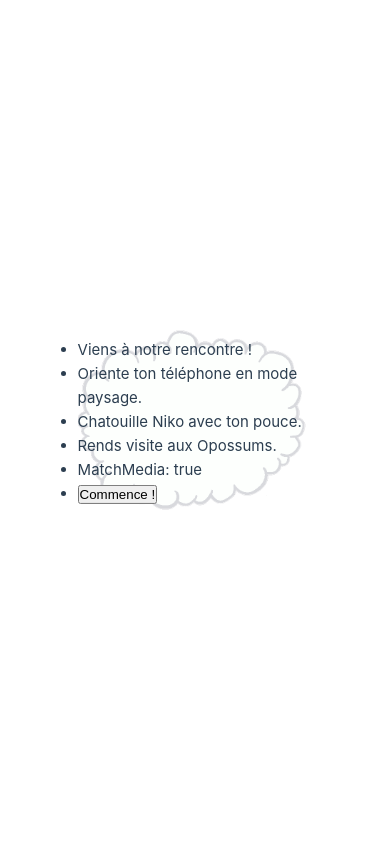
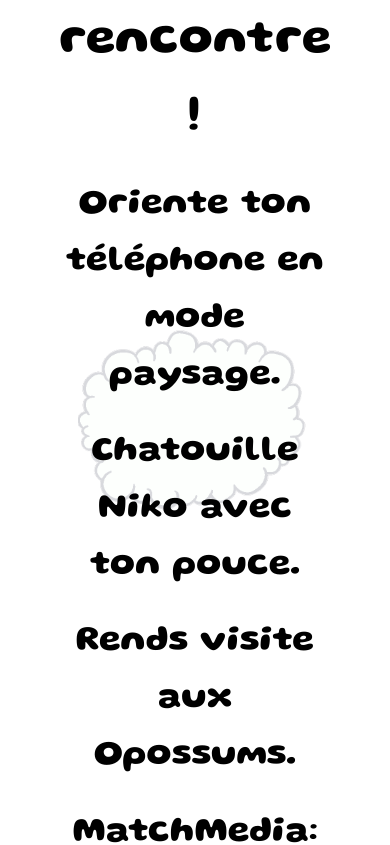
Before and after one commit to chadoc/opossum, a Vue app: page / in a window 390 px wide. Shown: the top 845 px of the page. Built offline with nearby package versions, Linux system fonts and the light colour scheme.

Commit message:
fix: font on mobile

```diff
--- a/src/assets/base.css
+++ b/src/assets/base.css
@@ -68,6 +68,7 @@ body {
     background-color 0.5s;
   line-height: 1.6;
   font-family:
+    julien,
     Inter,
     -apple-system,
     BlinkMacSystemFont,
--- a/src/assets/main.css
+++ b/src/assets/main.css
@@ -21,6 +21,31 @@ a,
   }
 }
 
+button {
+  font-family: julien;
+  /* font-size: 20px; */
+  font-size: 3.2vh;
+  padding: 10px;
+}
+
+ul {
+  list-style-type: none;
+  font-family: julien;
+  color: black;
+  /*font-size: 23px;*/
+  font-size: 3.2vh;
+}
+
+li {
+  text-align: center;
+  margin: 20px 0 20px 0;
+}
+
+li.title {
+  /* font-size: 30px; */
+  font-size: 4.7vh;
+}
+
 @media (min-width: 1024px) {
   body {
     display: flex;
@@ -40,28 +65,33 @@ a,
     padding: 0 2rem;
   }
 
+}
+
+
+@media (max-width: 768px) {
   button {
-    font-family: julien;
-    /* font-size: 20px; */
-    font-size: 3.2vh;
-    padding: 10px;
+    font-size: 4.2vh;
   }
 
   ul {
-    list-style-type: none;
-    font-family: julien;
-    color: black;
-    /*font-size: 23px;*/
-    font-size: 3.2vh;
-  }
-
-  li {
-    text-align: center;
-    margin: 20px 0 20px 0;
+    font-size: 4.2vh;
   }
 
   li.title {
-    /* font-size: 30px; */
-    font-size: 4.7vh;
+    font-size: 5.7vh;
   }
 }
+
+@media (max-height: 768px) {
+  button {
+    font-size: 4.2vh;
+  }
+
+  ul {
+    font-size: 4.2vh;
+  }
+
+  li.title {
+    font-size: 5.7vh;
+  }
+}
--- a/src/components/game/end/FixedBubbleText.ts
+++ b/src/components/game/end/FixedBubbleText.ts
@@ -28,10 +28,10 @@ export class FixedBubbleText implements DisplayedObject{
     private frame: number = 0
     readonly mustDelete = false
 
-    constructor(game: GameContext, textLines: string[]) {
+    constructor(game: GameContext) {
         this.game = game
         this.sprite = new AnimatedSprite(CloudSprite, { row: 0, frame: 0 })
-        this.textLines = textLines
+        this.textLines = []
         this.frameRate = new FrameRate(Config.frameRate)
 
         this.width = this.bubbleWidth
--- a/src/components/game/end/Fumigene.ts
+++ b/src/components/game/end/Fumigene.ts
@@ -5,7 +5,6 @@ import {Position} from "@/components/game/common/Draw";
 import {FrameRate} from '@/components/game/common/FrameRate'
 import Config from "@/components/game/Config";
 import {AnimatedSprite, type AnimationSprite} from "@/components/game/common/AnimatedSprite";
-import {getNextDates} from "@/components/game/end/NextDates";
 import {FixedBubbleText} from "@/components/game/end/FixedBubbleText";
 
 
@@ -56,7 +55,7 @@ export class Fumigene implements DisplayedObject {
         this.frameRate = new FrameRate(Config.frameRate * 1.1)
         this.scaleRate = new FrameRate(30)
 
-        this.bubbleText = new FixedBubbleText(this.game, getNextDates())
+        this.bubbleText = new FixedBubbleText(this.game)
     }
 
     get width(): number {
--- a/src/components/game/end/NextDates.ts
+++ /dev/null
@@ -1,9 +0,0 @@
-import Source from '../../../assets/gimmick/nextdates.txt?raw'
-
-
-const nextDates = (Source as string).split('\n').filter(s => s.length > 0)
-
-
-export function getNextDates(): string[] {
-    return nextDates
-}
--- a/src/components/game/opossum/BubbleText.ts
+++ b/src/components/game/opossum/BubbleText.ts
@@ -1,5 +1,5 @@
 import Bubble from "@/assets/speech3.png";
-import type {DisplayedObject, GameContext, InputController, PositionedElement} from "@/components/game/common/Draw";
+import type {GameContext, PositionedElement} from "@/components/game/common/Draw";
 import {Position} from "@/components/game/common/Draw";
 
 const bubble = new Image()
--- a/src/components/game/opossum/Gimmicks.ts
+++ b/src/components/game/opossum/Gimmicks.ts
@@ -20,7 +20,7 @@ function splitInLines(sentence: string, maxLine = 1): string[] {
     const lines: string[] = []
     let currentLine = 0
 
-    for (const word of sentence.split(' ')) {
+    for (const word of sentence.split(' ').filter(w => w.length > 0)) {
         lines[currentLine] = (lines[currentLine] || '') + word + ' '
         if (lines[currentLine].length >= rowLimit && currentLine < maxLine) {
             currentLine++
```
Also changed, not shown: src/assets/gimmick/gimmick.txt, src/assets/gimmick/nextdates.txt (deleted), 4 other files (tests, documents, lock files or other folders).
